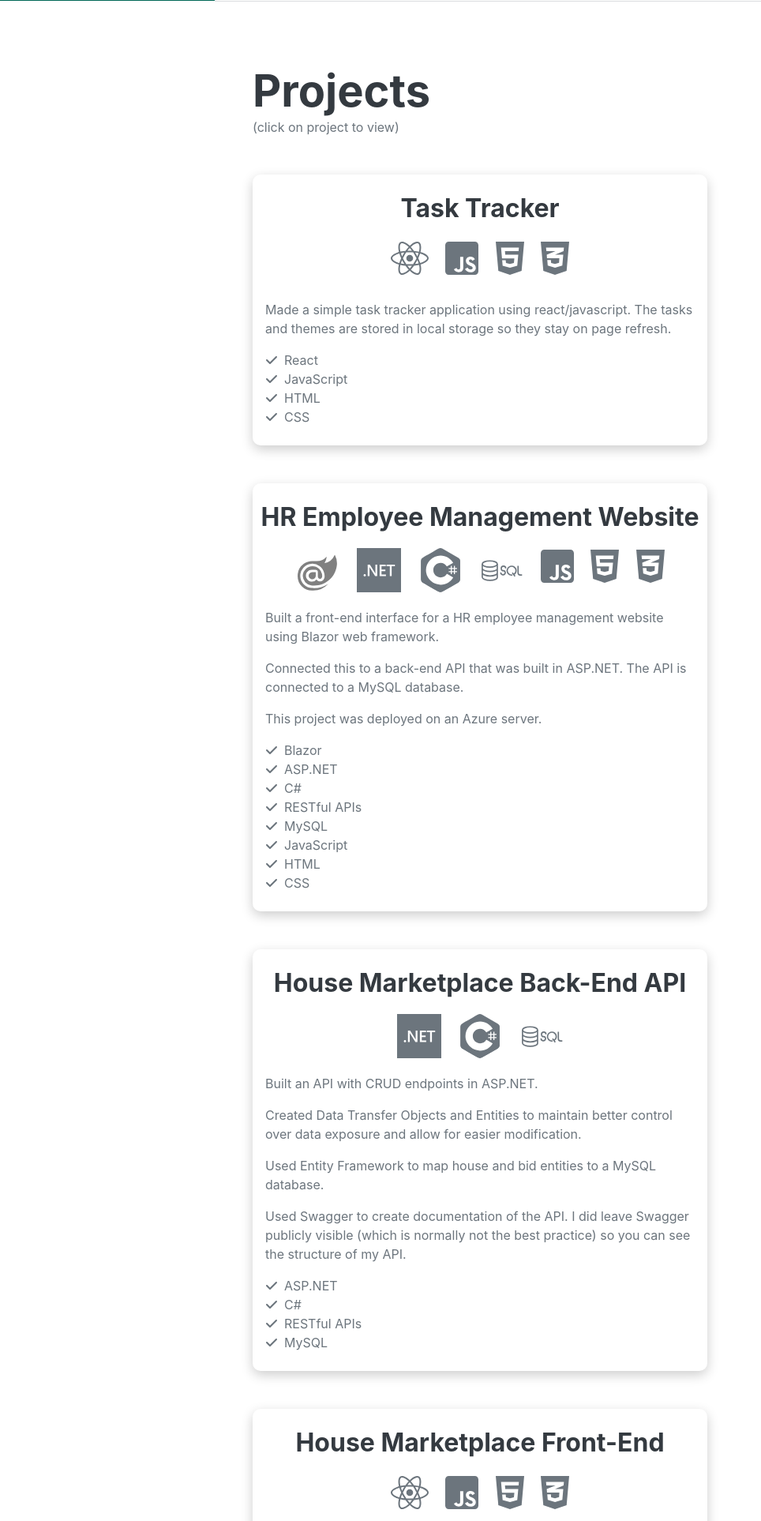
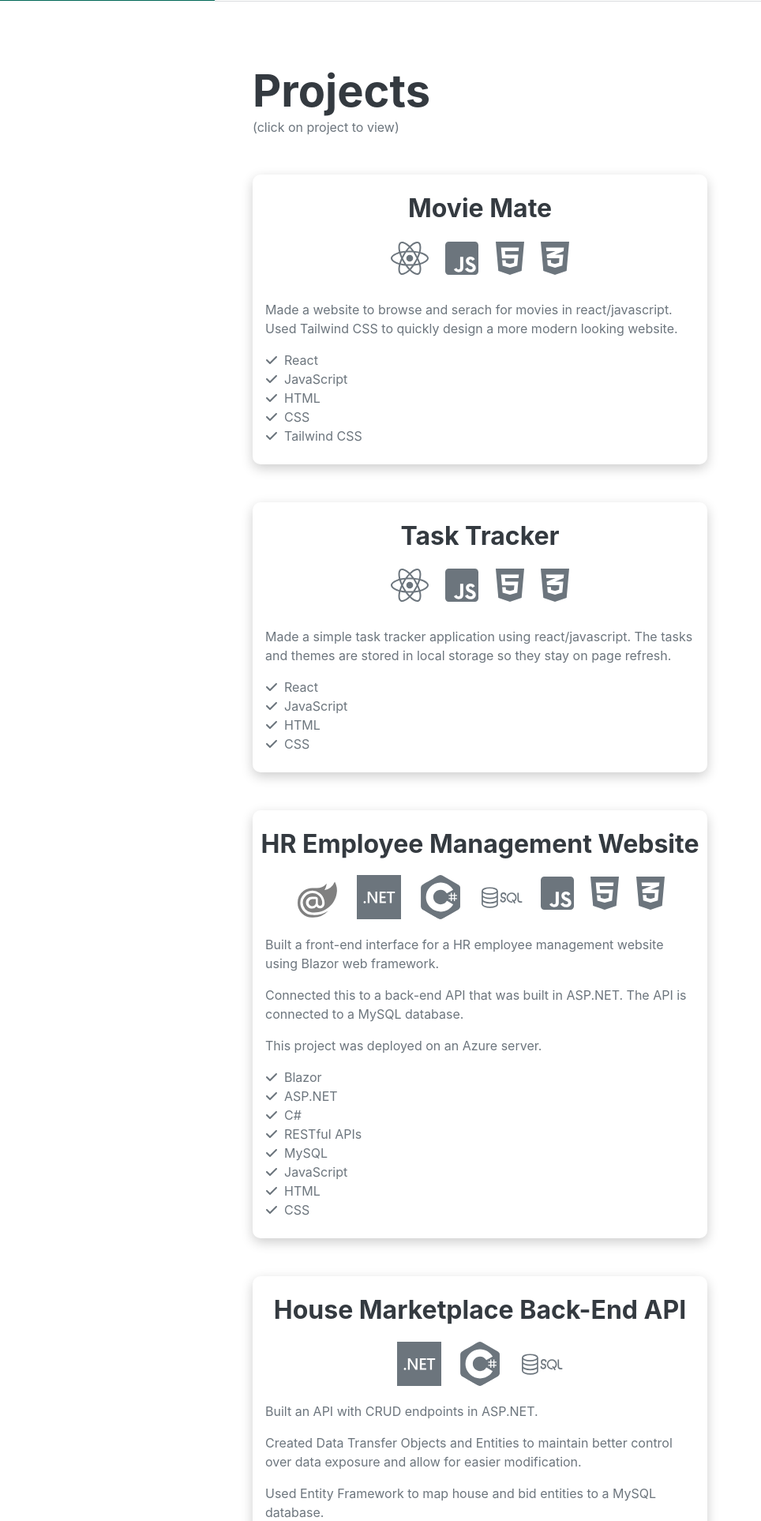
Before and after one commit to ericbode216/django-professional-portfolio, a Django app: page / in a window 1280 px wide. Shown: the part 799-2725 px from the top of the page at 79% size, without its empty margins (0-964 px from the left). Run offline with Django 5.2, Linux system fonts and the light colour scheme; some libraries are stand-ins or nearby versions; some web fonts are replaced.

Commit message:
added Movie Mate Project

```diff
--- a/Projects/templates/home.html
+++ b/Projects/templates/home.html
@@ -62,6 +62,45 @@
                 <div class="resume-section-content">
                     <h2 class="mb-0">Projects </h2>
                     <p class="mb-5">(click on project to view)</p>
+
+                <div class="projectcard mb-5">
+                <a class="projectlink" href="https://moviematedeploy-production.up.railway.app/movies/home">
+                <br/>
+                    <h3>Movie Mate</h3>
+                    <ul class="list-inline dev-icons skills">
+                        <li class="list-inline-item"><i class="fa-brands fa-react"></i></li>
+                        <li class="list-inline-item"><i class="fab fa-js-square"></i></li>
+                        <li class="list-inline-item"><i class="fab fa-html5"></i></li>
+                        <li class="list-inline-item"><i class="fab fa-css3-alt"></i></li>
+                    </ul>
+                    <div>
+                        <p>Made a website to browse and serach for movies in react/javascript. Used Tailwind CSS to  quickly design a more modern looking website.</p>
+                    </div>
+                    <ul class="fa-ul mb-0">
+                    <li>
+                        <span class="fa-li"><i class="fas fa-check"></i></span>
+                        React
+                    </li>
+                    <li>
+                        <span class="fa-li"><i class="fas fa-check"></i></span>
+                        JavaScript
+                    </li>
+                    <li>
+                        <span class="fa-li"><i class="fas fa-check"></i></span>
+                        HTML
+                    </li>
+                    <li>
+                        <span class="fa-li"><i class="fas fa-check"></i></span>
+                        CSS
+                    </li>
+                    <li>
+                        <span class="fa-li"><i class="fas fa-check"></i></span>
+                        Tailwind CSS
+                    </li>
+                    </ul>
+                <br/>
+                </a>
+                </div>
 
                 <div class="projectcard mb-5">
                 <a class="projectlink" href="https://tasktracker-production-77ef.up.railway.app/">
```
